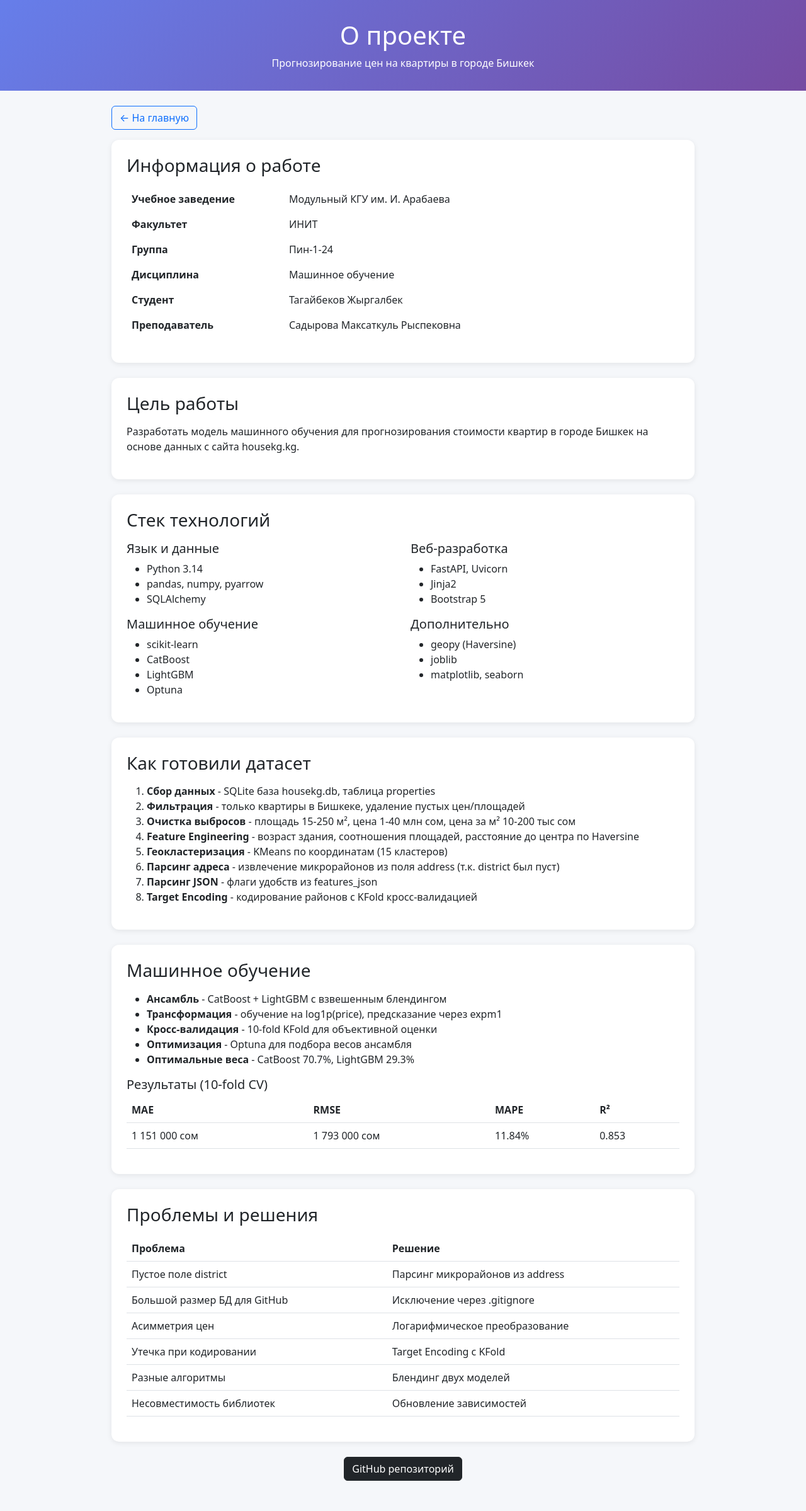
After one commit to zt-a/houseAI, a FastAPI app: template web/templates/about.html in a window 1280 px wide. The commit adds this page. Shown: the whole page at 63% size. Run offline with FastAPI, Linux system fonts and the light colour scheme; the template is opened without the code that fills it, so the values that code supplies are empty; parts of the project's set-up code (start-up, migrations or seed data) failed here and were passed over.

Commit message:
add web interface with about page and report

```diff
--- a/web/app.py
+++ b/web/app.py
@@ -51,6 +51,11 @@ def haversine(lat1, lon1, lat2, lon2):
 @app.get("/", response_class=HTMLResponse)
 async def home(request: Request):
     return templates.TemplateResponse(request, "index.html", {"result": None})
+
+
+@app.get("/about", response_class=HTMLResponse)
+async def about(request: Request):
+    return templates.TemplateResponse(request, "about.html", {})
 
 
 @app.post("/predict", response_class=HTMLResponse)
--- /dev/null
+++ b/web/templates/about.html
@@ -0,0 +1,145 @@
+<!DOCTYPE html>
+<html lang="ru">
+<head>
+    <meta charset="UTF-8">
+    <meta name="viewport" content="width=device-width, initial-scale=1.0">
+    <title>О проекте - Прогнозирование цен на квартиры в Бишкеке</title>
+    <link href="https://cdn.jsdelivr.net/npm/bootstrap@5.3.0/dist/css/bootstrap.min.css" rel="stylesheet">
+    <style>
+        body { background: #f5f7fa; }
+        .card { border: none; border-radius: 12px; box-shadow: 0 2px 8px rgba(0,0,0,0.08); }
+        .header { background: linear-gradient(135deg, #667eea 0%, #764ba2 100%); color: white; padding: 2rem 0; }
+    </style>
+</head>
+<body>
+    <div class="header mb-4">
+        <div class="container">
+            <h1 class="text-center mb-2">О проекте</h1>
+            <p class="text-center mb-0">Прогнозирование цен на квартиры в городе Бишкек</p>
+        </div>
+    </div>
+
+    <div class="container mb-5">
+        <div class="row justify-content-center">
+            <div class="col-lg-10">
+                <div class="mb-3">
+                    <a href="/" class="btn btn-outline-primary">← На главную</a>
+                </div>
+
+                <div class="card mb-4">
+                    <div class="card-body p-4">
+                        <h3 class="mb-3">Информация о работе</h3>
+                        <table class="table table-borderless">
+                            <tr><td class="fw-bold" style="width: 250px;">Учебное заведение</td><td>Модульный КГУ им. И. Арабаева</td></tr>
+                            <tr><td class="fw-bold">Факультет</td><td>ИНИТ</td></tr>
+                            <tr><td class="fw-bold">Группа</td><td>Пин-1-24</td></tr>
+                            <tr><td class="fw-bold">Дисциплина</td><td>Машинное обучение</td></tr>
+                            <tr><td class="fw-bold">Студент</td><td>Тагайбеков Жыргалбек</td></tr>
+                            <tr><td class="fw-bold">Преподаватель</td><td>Садырова Максаткуль Рыспековна</td></tr>
+                        </table>
+                    </div>
+                </div>
+
+                <div class="card mb-4">
+                    <div class="card-body p-4">
+                        <h3 class="mb-3">Цель работы</h3>
+                        <p>Разработать модель машинного обучения для прогнозирования стоимости квартир в городе Бишкек на основе данных с сайта housekg.kg.</p>
+                    </div>
+                </div>
+
+                <div class="card mb-4">
+                    <div class="card-body p-4">
+                        <h3 class="mb-3">Стек технологий</h3>
+                        <div class="row">
+                            <div class="col-md-6">
+                                <h5>Язык и данные</h5>
+                                <ul>
+                                    <li>Python 3.14</li>
+                                    <li>pandas, numpy, pyarrow</li>
+                                    <li>SQLAlchemy</li>
+                                </ul>
+                                <h5>Машинное обучение</h5>
+                                <ul>
+                                    <li>scikit-learn</li>
+                                    <li>CatBoost</li>
+                                    <li>LightGBM</li>
+                                    <li>Optuna</li>
+                                </ul>
+                            </div>
+                            <div class="col-md-6">
+                                <h5>Веб-разработка</h5>
+                                <ul>
+                                    <li>FastAPI, Uvicorn</li>
+                                    <li>Jinja2</li>
+                                    <li>Bootstrap 5</li>
+                                </ul>
+                                <h5>Дополнительно</h5>
+                                <ul>
+                                    <li>geopy (Haversine)</li>
+                                    <li>joblib</li>
+                                    <li>matplotlib, seaborn</li>
+                                </ul>
+                            </div>
+                        </div>
+                    </div>
+                </div>
+
+                <div class="card mb-4">
+                    <div class="card-body p-4">
+                        <h3 class="mb-3">Как готовили датасет</h3>
+                        <ol>
+                            <li><strong>Сбор данных</strong> - SQLite база housekg.db, таблица properties</li>
+                            <li><strong>Фильтрация</strong> - только квартиры в Бишкеке, удаление пустых цен/площадей</li>
+                            <li><strong>Очистка выбросов</strong> - площадь 15-250 м², цена 1-40 млн сом, цена за м² 10-200 тыс сом</li>
+                            <li><strong>Feature Engineering</strong> - возраст здания, соотношения площадей, расстояние до центра по Haversine</li>
+                            <li><strong>Геокластеризация</strong> - KMeans по координатам (15 кластеров)</li>
+                            <li><strong>Парсинг адреса</strong> - извлечение микрорайонов из поля address (т.к. district был пуст)</li>
+                            <li><strong>Парсинг JSON</strong> - флаги удобств из features_json</li>
+                            <li><strong>Target Encoding</strong> - кодирование районов с KFold кросс-валидацией</li>
+                        </ol>
+                    </div>
+                </div>
+
+                <div class="card mb-4">
+                    <div class="card-body p-4">
+                        <h3 class="mb-3">Машинное обучение</h3>
+                        <ul>
+                            <li><strong>Ансамбль</strong> - CatBoost + LightGBM с взвешенным блендингом</li>
+                            <li><strong>Трансформация</strong> - обучение на log1p(price), предсказание через expm1</li>
+                            <li><strong>Кросс-валидация</strong> - 10-fold KFold для объективной оценки</li>
+                            <li><strong>Оптимизация</strong> - Optuna для подбора весов ансамбля</li>
+                            <li><strong>Оптимальные веса</strong> - CatBoost 70.7%, LightGBM 29.3%</li>
+                        </ul>
+                        <h5 class="mt-3">Результаты (10-fold CV)</h5>
+                        <table class="table">
+                            <thead><tr><th>MAE</th><th>RMSE</th><th>MAPE</th><th>R²</th></tr></thead>
+                            <tbody><tr><td>1 151 000 сом</td><td>1 793 000 сом</td><td>11.84%</td><td>0.853</td></tr></tbody>
+                        </table>
+                    </div>
+                </div>
+
+                <div class="card mb-4">
+                    <div class="card-body p-4">
+                        <h3 class="mb-3">Проблемы и решения</h3>
+                        <table class="table">
+                            <thead><tr><th>Проблема</th><th>Решение</th></tr></thead>
+                            <tbody>
+                                <tr><td>Пустое поле district</td><td>Парсинг микрорайонов из address</td></tr>
+                                <tr><td>Большой размер БД для GitHub</td><td>Исключение через .gitignore</td></tr>
+                                <tr><td>Асимметрия цен</td><td>Логарифмическое преобразование</td></tr>
+                                <tr><td>Утечка при кодировании</td><td>Target Encoding с KFold</td></tr>
+                                <tr><td>Разные алгоритмы</td><td>Блендинг двух моделей</td></tr>
+                                <tr><td>Несовместимость библиотек</td><td>Обновление зависимостей</td></tr>
+                            </tbody>
+                        </table>
+                    </div>
+                </div>
+
+                <div class="text-center">
+                    <a href="https://github.com/zt-a/houseAI" target="_blank" class="btn btn-dark">GitHub репозиторий</a>
+                </div>
+            </div>
+        </div>
+    </div>
+</body>
+</html>
```
Also changed, not shown: PROJECT_REPORT.md (added, +125 -0 lines), web/templates/index.html (+14 -3 lines).
